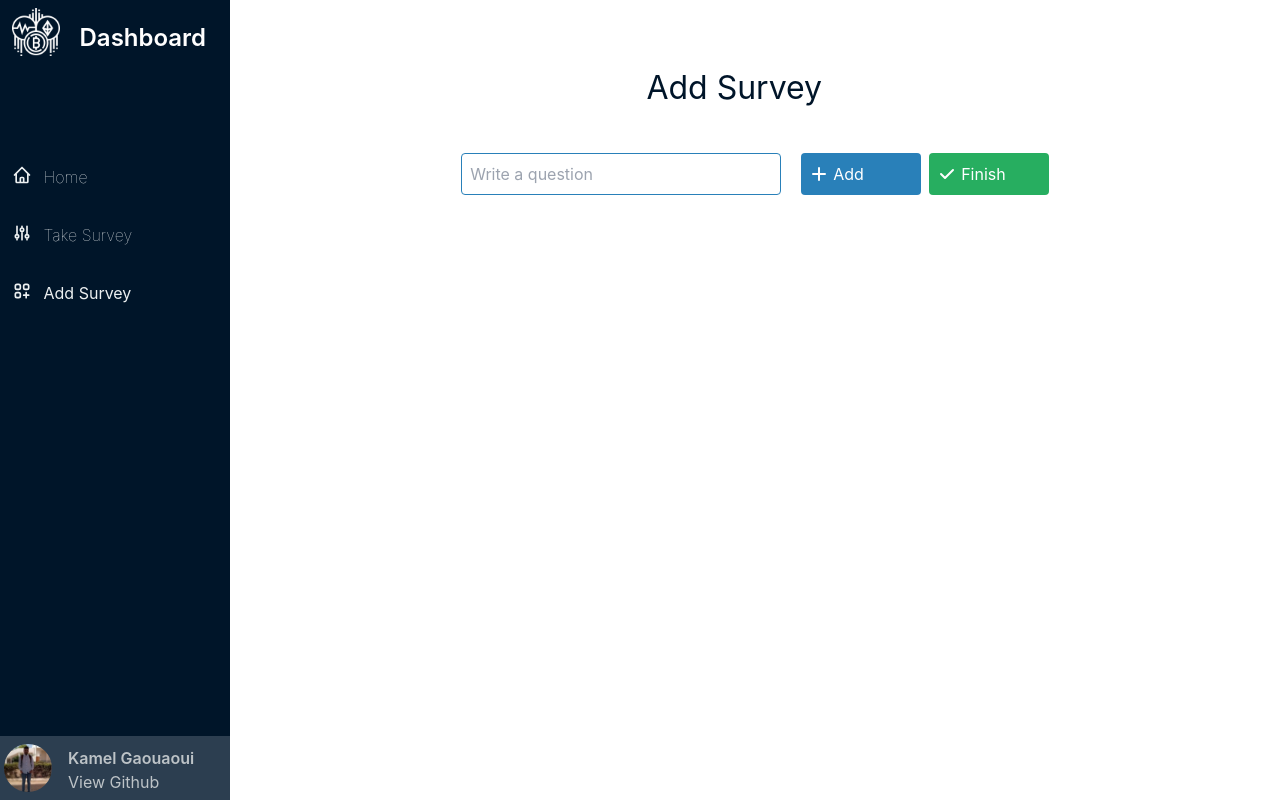
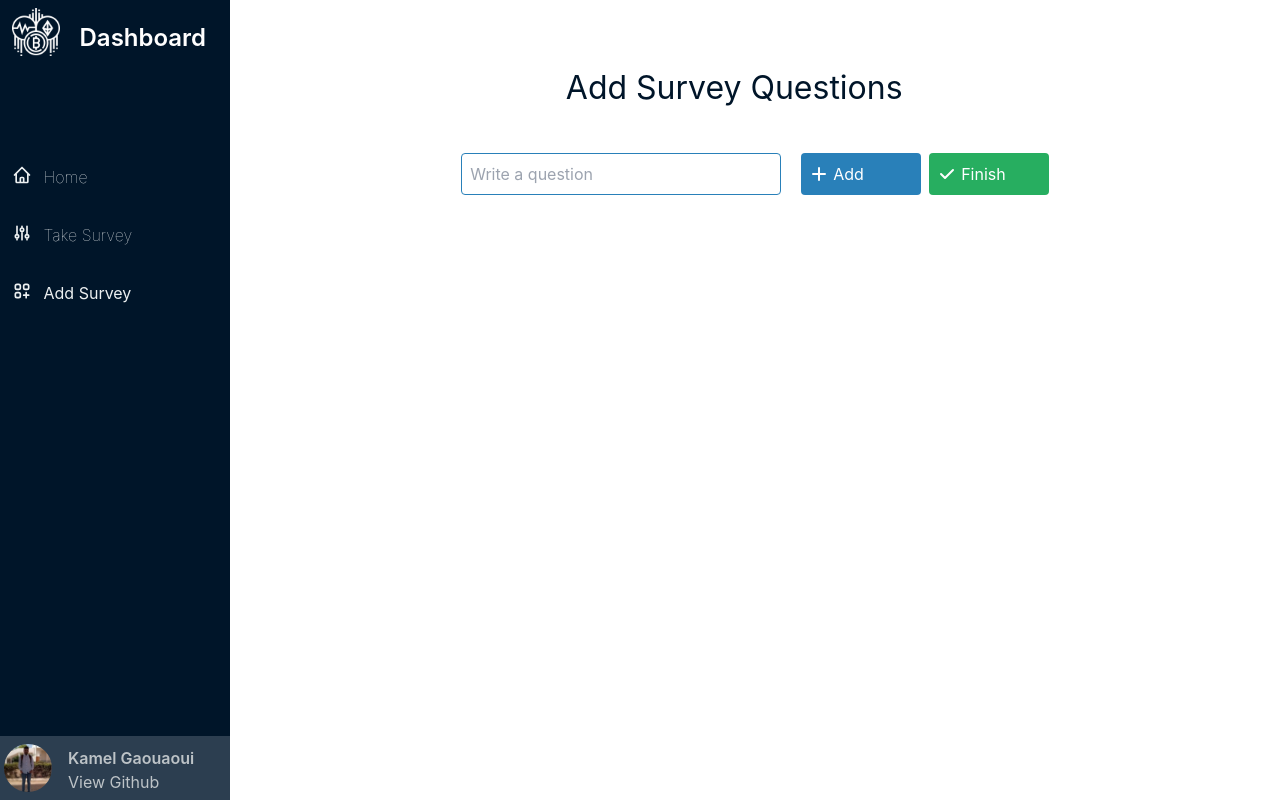
Before and after one commit to Scorpion197/codelabs_challenge, a React (Create React App) app in the folder frontend/: page /add_survey in a window 1280 px wide. Built offline with nearby package versions, Linux system fonts and the light colour scheme.

Commit message:
added a line to reset the question string to its init state

```diff
--- a/frontend/src/components/survey/addsurvey/AddSurvey.js
+++ b/frontend/src/components/survey/addsurvey/AddSurvey.js
@@ -5,7 +5,7 @@ import MobileMenu from '../../mobilemenu/MobileMenu';
 
 import { PlusIcon, CheckIcon } from '@heroicons/react/solid';
 
-import { useDispatch, useSelector } from 'react-redux';
+import { useDispatch } from 'react-redux';
 
 import { addQuestion } from '../../../store/add_questions/question';
 
@@ -16,7 +16,7 @@ const AddSurvey = () => {
     const [showMobileMenu, setMobileMenu] = useState(false);
     const [question, setQuestion] = useState('');
     const dispatch = useDispatch();
-    const all = useSelector((state) => state.questions);
+
     const displayMobileMenu = () => {
 
         if (window.innerWidth <= 960)
@@ -30,9 +30,8 @@ const AddSurvey = () => {
 
         e.preventDefault();
         dispatch(addQuestion(question));
+        setQuestion('');
     }
-
-    console.log(all);
 
     useEffect(() => {
 
@@ -52,7 +51,7 @@ const AddSurvey = () => {
 
             <div class="w-[82%] md:w-[100%] h-full pt-[3vh]">
                 <div class="flex flex-col mt-[5vh] justify-center items-center w-[80%] h-full  m-auto">
-                    <p class="h-1 text-[#001529] text-[4vh] ml-[-5%]">Add Survey</p>
+                    <p class="h-1 text-[#001529] text-[4vh] ml-[-5%]">Add Survey Questions</p>
 
                     <div class="flex flex-row sx:flex-col sx:justify-center sx:items-center mt-[10vh]">
                         <input onChange={evt => setQuestion(evt.target.value)}class="outline-0 border-[1px] mt-[5px] mb-[5px] border-[#2980b9] rounded-[4px] p-2 w-[40vh] mr-3" type="text" placeholder="Write a question" required />
```
